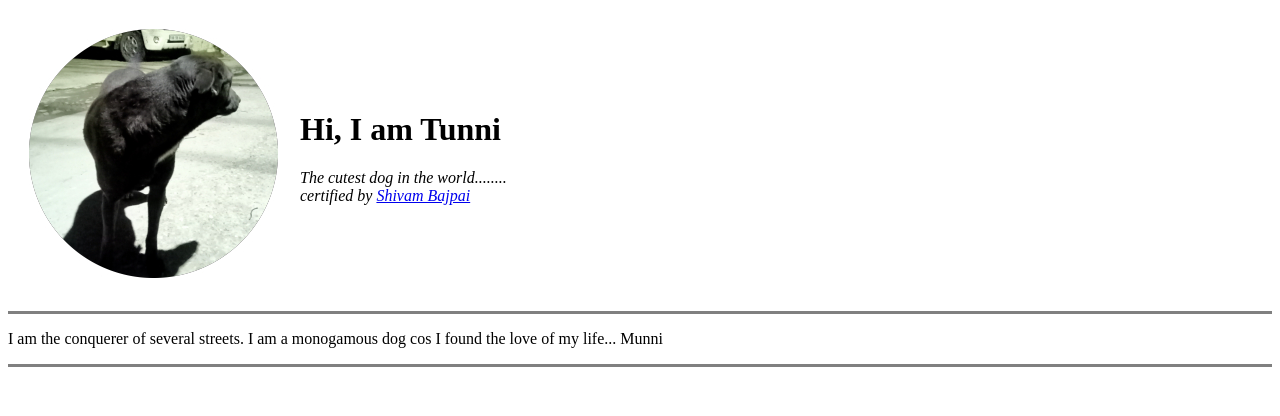
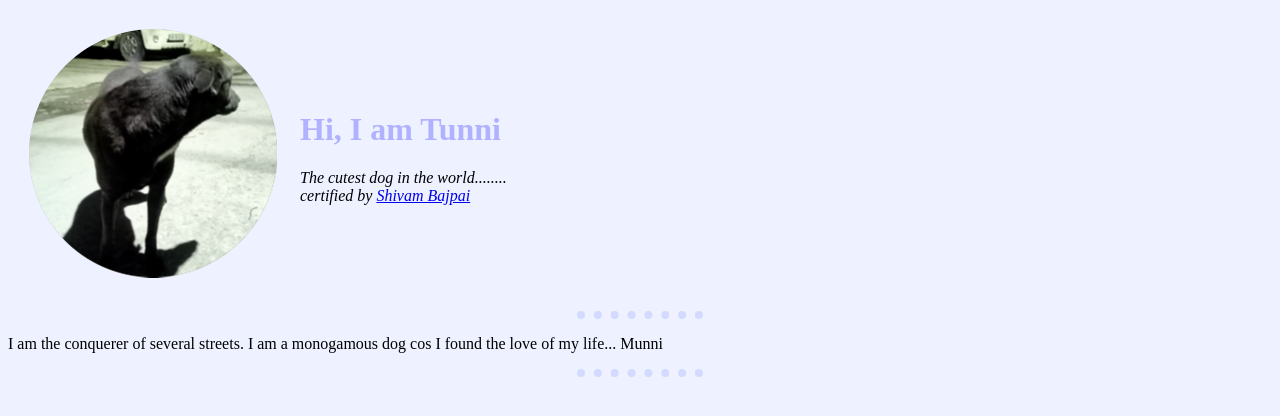
Before and after one commit to ShivamBajpai04/Res, a plain HTML site: page website.html in a window 1280 px wide. Drawn offline with Linux system fonts and the light colour scheme.

Commit message:
Update website.html

```diff
--- a/website.html
+++ b/website.html
@@ -3,12 +3,13 @@
     <head>
         <meta charset="UTF-8">
         <title>Tunni's Homepage</title>
+        <link rel="stylesheet" href="CSS/style.css">
     </head>
     <body>
         <table cellspacing="20">
             <tr>
                 <td>
-                    <img src="Images/Tunni Profile Pic.jpg" alt="Tunni Profile Picture">
+                    <img src="Images/Tunni Profile Pic.png" alt="Tunni Profile Picture">
                 </td>
                 <td>
                     <h1>Hi, I am Tunni</h1>
@@ -17,8 +18,8 @@
                 </td>
             </tr>
         </table>
-        <hr size="3" noshade>
+        <hr>
         <p>I am the conquerer of several streets. I am a monogamous dog cos I found the love of my life... Munni</p>
-        <hr size="3" noshade>
+        <hr>
     </body>
 </html>
```
